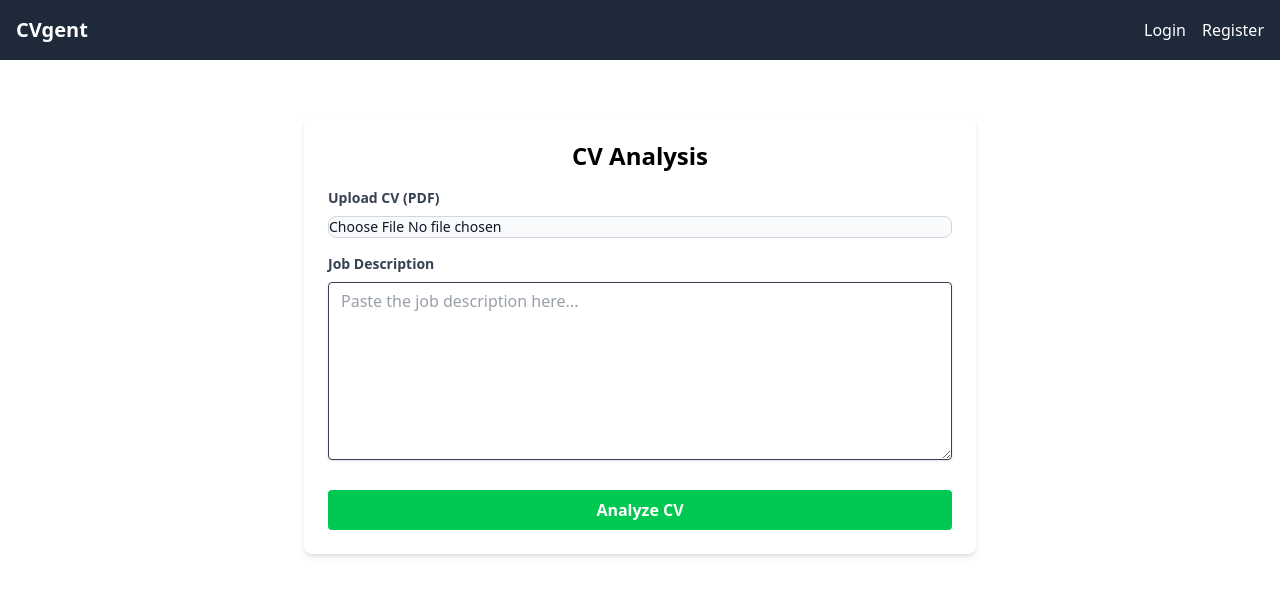
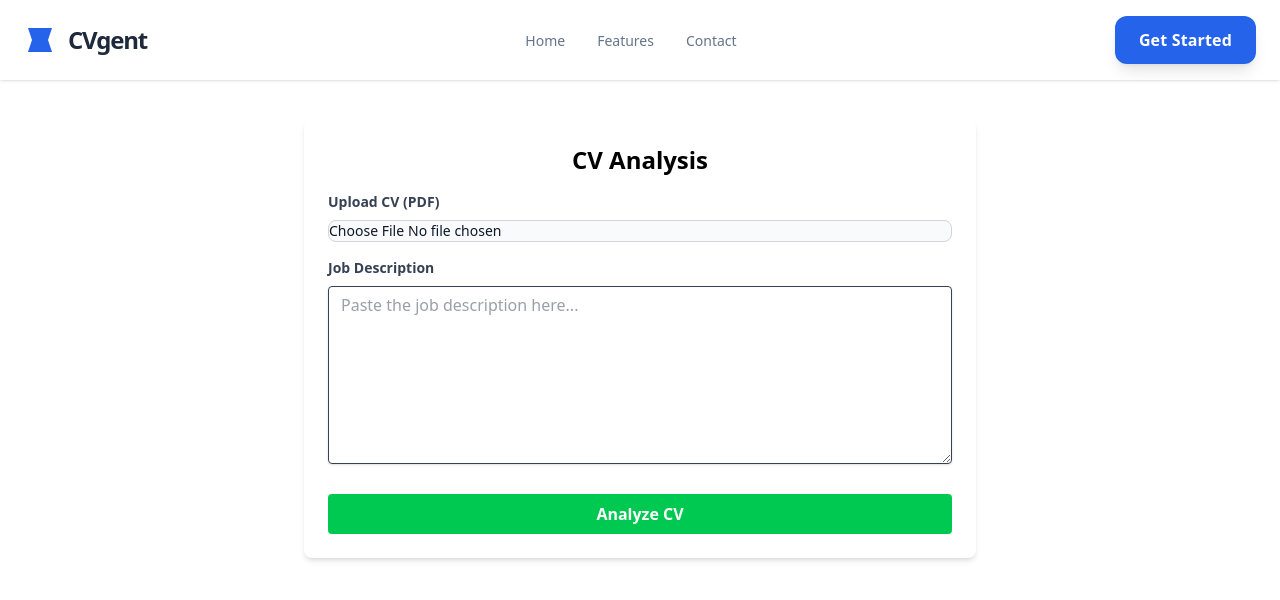
Before and after one commit to Ysen0603/cvgent, a Next.js app in the folder frontend/: page /cv-analysis in a window 1280 px wide. Shown: the top 600 px of the page. Built offline with nearby package versions, Linux system fonts and the light colour scheme; no server answers.

Commit message:
Refactor styles and layout for improved UI/UX; update Navbar and middleware routes

```diff
--- a/frontend/app/globals.css
+++ b/frontend/app/globals.css
@@ -1 +1,38 @@
 @import "tailwindcss";
+
+:root {
+  --background-light: #f8fafc;
+  --text-primary: #1e293b;
+  --text-secondary: #64748b;
+  --primary-color: #2563eb;
+}
+.hero-gradient {
+        background-image: linear-gradient(45deg, var(--primary-color) 0%, #5fa6f7 100%);
+}
+.cta-button {
+  background-color: var(--primary-color);
+  transition: background-color 0.3s ease;
+}
+.cta-button:hover {
+  background-color: #1c75d3;}
+ .nav-link {
+  position: relative;
+  transition: color 0.3s ease;
+}
+.nav-link:hover {
+  color: var(--primary-color);
+}
+.nav-link::after {
+  content: '';
+  position: absolute;
+  width: 0;
+  height: 2px;
+  bottom: -4px;
+  left: 50%;
+  transform: translateX(-50%);
+  background-color: var(--primary-color);
+  transition: width 0.3s ease;
+}
+.nav-link:hover::after {
+  width: 100%;
+}
--- a/frontend/app/layout.tsx
+++ b/frontend/app/layout.tsx
@@ -32,9 +32,8 @@ export default function RootLayout({
       >
         <AuthProvider>
           <Navbar /> {/* Add Navbar here */}
-          <main className="container mx-auto p-4">
             {children}
-          </main>
+
         </AuthProvider>
       </body>
     </html>
--- a/frontend/app/page.tsx
+++ b/frontend/app/page.tsx
@@ -1,103 +1,127 @@
-import Image from "next/image";
+import Link from "next/link";
 
 export default function Home() {
   return (
-    <div className="grid grid-rows-[20px_1fr_20px] items-center justify-items-center min-h-screen p-8 pb-20 gap-16 sm:p-20 font-[family-name:var(--font-geist-sans)]">
-      <main className="flex flex-col gap-[32px] row-start-2 items-center sm:items-start">
-        <Image
-          className="dark:invert"
-          src="/next.svg"
-          alt="Next.js logo"
-          width={180}
-          height={38}
-          priority
-        />
-        <ol className="list-inside list-decimal text-sm/6 text-center sm:text-left font-[family-name:var(--font-geist-mono)]">
-          <li className="mb-2 tracking-[-.01em]">
-            Get started by editing{" "}
-            <code className="bg-black/[.05] dark:bg-white/[.06] px-1 py-0.5 rounded font-[family-name:var(--font-geist-mono)] font-semibold">
-              app/page.tsx
-            </code>
-            .
-          </li>
-          <li className="tracking-[-.01em]">
-            Save and see your changes instantly.
-          </li>
-        </ol>
+    <div className="bg-[var(--background-light)] text-[var(--text-primary)]">
+      <div className="relative flex size-full min-h-screen flex-col group/design-root overflow-x-hidden">
+        <div className="layout-container flex h-full grow flex-col">
 
-        <div className="flex gap-4 items-center flex-col sm:flex-row">
-          <a
-            className="rounded-full border border-solid border-transparent transition-colors flex items-center justify-center bg-foreground text-background gap-2 hover:bg-[#383838] dark:hover:bg-[#ccc] font-medium text-sm sm:text-base h-10 sm:h-12 px-4 sm:px-5 sm:w-auto"
-            href="https://vercel.com/new?utm_source=create-next-app&utm_medium=appdir-template-tw&utm_campaign=create-next-app"
-            target="_blank"
-            rel="noopener noreferrer"
-          >
-            <Image
-              className="dark:invert"
-              src="/vercel.svg"
-              alt="Vercel logomark"
-              width={20}
-              height={20}
-            />
-            Deploy now
-          </a>
-          <a
-            className="rounded-full border border-solid border-black/[.08] dark:border-white/[.145] transition-colors flex items-center justify-center hover:bg-[#f2f2f2] dark:hover:bg-[#1a1a1a] hover:border-transparent font-medium text-sm sm:text-base h-10 sm:h-12 px-4 sm:px-5 w-full sm:w-auto md:w-[158px]"
-            href="https://nextjs.org/docs?utm_source=create-next-app&utm_medium=appdir-template-tw&utm_campaign=create-next-app"
-            target="_blank"
-            rel="noopener noreferrer"
-          >
-            Read our docs
-          </a>
+          <main className="flex flex-1 flex-col items-center justify-center">
+            <section className="w-full py-20 md:py-32 lg:py-40 bg-white">
+              <div className="container mx-auto px-6 text-center">
+                <h1 className="text-4xl font-extrabold tracking-tighter sm:text-5xl md:text-6xl lg:text-7xl text-transparent bg-clip-text bg-gradient-to-r from-[var(--primary-color)] via-[#1c75d3] to-[#114e8a]">
+                  Craft Your Perfect CV with CVgent
+                </h1>
+                <p className="mt-6 max-w-2xl mx-auto text-lg text-[var(--text-secondary)] md:text-xl">
+                  Leverage AI to analyze your CV against job descriptions. Identify key areas for improvement and significantly boost your chances of landing your dream job.
+                </p>
+                <div className="mt-10 flex flex-col sm:flex-row justify-center items-center gap-4">
+                  <Link className="cta-button w-full sm:w-auto flex min-w-[180px] max-w-[480px] cursor-pointer items-center justify-center overflow-hidden rounded-xl h-12 px-6 text-white text-base font-semibold leading-normal tracking-[0.01em] shadow-lg hover:shadow-xl transform hover:scale-105 transition-all duration-300" href="/cv-analysis">
+                    <span className="truncate">Analyze Your CV Now</span>
+                  </Link>
+                  <Link className="w-full sm:w-auto flex min-w-[180px] max-w-[480px] cursor-pointer items-center justify-center overflow-hidden rounded-xl h-12 px-6 bg-transparent border-2 border-[var(--primary-color)] text-[var(--primary-color)] text-base font-semibold leading-normal tracking-[0.01em] hover:bg-[var(--primary-color)] hover:text-white transition-all duration-300" href="#features">
+                    <span className="truncate">Learn More</span>
+                  </Link>
+                </div>
+              </div>
+            </section>
+
+            <section className="w-full py-16 md:py-24 bg-[var(--background-light)]" id="features">
+              <div className="container mx-auto px-6">
+                <div className="text-center mb-12">
+                  <h2 className="text-3xl font-bold tracking-tight text-[var(--text-primary)] sm:text-4xl">Why Choose CVgent?</h2>
+                  <p className="mt-4 text-lg text-[var(--text-secondary)]">Unlock the full potential of your resume.</p>
+                </div>
+                <div className="grid grid-cols-1 gap-8 md:grid-cols-2 lg:grid-cols-3">
+                  <div className="bg-white p-8 rounded-xl shadow-lg hover:shadow-2xl transition-shadow duration-300">
+                    <div className="flex items-center justify-center size-12 rounded-full bg-[var(--primary-color)] text-white mb-6">
+                      <svg className="w-6 h-6" fill="none" stroke="currentColor" strokeWidth={1.5} viewBox="0 0 24 24" xmlns="http://www.w3.org/2000/svg">
+                        <path d="M12 18.75a6 6 0 006-6v-1.5m-6 7.5a6 6 0 01-6-6v-1.5m6 7.5v3.75m-3.75 0h7.5M12 15.75a3 3 0 01-3-3V4.5a3 3 0 116 0v8.25a3 3 0 01-3 3z" strokeLinecap="round" strokeLinejoin="round"></path>
+                      </svg>
+                    </div>
+                    <h3 className="text-xl font-semibold text-[var(--text-primary)] mb-2">AI-Powered Analysis</h3>
+                    <p className="text-[var(--text-secondary)] text-sm">Get data-driven insights on how your CV stacks up against specific job requirements using advanced AI algorithms.</p>
+                  </div>
+                  <div className="bg-white p-8 rounded-xl shadow-lg hover:shadow-2xl transition-shadow duration-300">
+                    <div className="flex items-center justify-center size-12 rounded-full bg-[var(--primary-color)] text-white mb-6">
+                      <svg className="w-6 h-6" fill="none" stroke="currentColor" strokeWidth={1.5} viewBox="0 0 24 24" xmlns="http://www.w3.org/2000/svg">
+                        <path d="M10.5 6h9.75M10.5 6a1.5 1.5 0 11-3 0m3 0a1.5 1.5 0 10-3 0M3.75 6H7.5m3 12h9.75m-9.75 0a1.5 1.5 0 01-3 0m3 0a1.5 1.5 0 00-3 0m-3.75 0H7.5m9-6h3.75m-3.75 0a1.5 1.5 0 01-3 0m3 0a1.5 1.5 0 00-3 0m-9.75 0h9.75" strokeLinecap="round" strokeLinejoin="round"></path>
+                      </svg>
+                    </div>
+                    <h3 className="text-xl font-semibold text-[var(--text-primary)] mb-2">Personalized Feedback</h3>
+                    <p className="text-[var(--text-secondary)] text-sm">Receive actionable suggestions and tailored recommendations to optimize your CV content, structure, and keywords.</p>
+                  </div>
+                  <div className="bg-white p-8 rounded-xl shadow-lg hover:shadow-2xl transition-shadow duration-300">
+                    <div className="flex items-center justify-center size-12 rounded-full bg-[var(--primary-color)] text-white mb-6">
+                      <svg className="w-6 h-6" fill="none" stroke="currentColor" strokeWidth={1.5} viewBox="0 0 24 24" xmlns="http://www.w3.org/2000/svg">
+                        <path d="M3.75 13.5l10.5-11.25L12 10.5h8.25L9.75 21.75 12 13.5H3.75z" strokeLinecap="round" strokeLinejoin="round"></path>
+                      </svg>
+                    </div>
+                    <h3 className="text-xl font-semibold text-[var(--text-primary)] mb-2">Boost Your Chances</h3>
+                    <p className="text-[var(--text-secondary)] text-sm">Increase your interview call-backs by ensuring your CV is perfectly aligned with what employers are looking for.</p>
+                  </div>
+                </div>
+              </div>
+            </section>
+
+            <section className="w-full py-16 md:py-24 bg-white" id="contact">
+              <div className="container mx-auto px-6">
+                <div className="text-center mb-12">
+                  <h2 className="text-3xl font-bold tracking-tight text-[var(--text-primary)] sm:text-4xl">Get in Touch</h2>
+                  <p className="mt-4 text-lg text-[var(--text-secondary)]">Have questions or need support? We're here to help.</p>
+                </div>
+                <div className="max-w-xl mx-auto bg-[var(--background-light)] p-8 rounded-xl shadow-xl">
+                  <form action="#" className="space-y-6" method="POST">
+                    <div>
+                      <label className="block text-sm font-medium text-[var(--text-primary)]" htmlFor="name">Full Name</label>
+                      <input className="mt-1 block w-full px-3 py-2 border border-slate-300 rounded-md shadow-sm placeholder-slate-400 focus:outline-none focus:ring-[var(--primary-color)] focus:border-[var(--primary-color)] sm:text-sm" id="name" name="name" type="text"/>
+                    </div>
+                    <div>
+                      <label className="block text-sm font-medium text-[var(--text-primary)]" htmlFor="email">Email Address</label>
+                      <input className="mt-1 block w-full px-3 py-2 border border-slate-300 rounded-md shadow-sm placeholder-slate-400 focus:outline-none focus:ring-[var(--primary-color)] focus:border-[var(--primary-color)] sm:text-sm" id="email" name="email" type="email"/>
+                    </div>
+                    <div>
+                      <label className="block text-sm font-medium text-[var(--text-primary)]" htmlFor="message">Message</label>
+                      <textarea className="mt-1 block w-full px-3 py-2 border border-slate-300 rounded-md shadow-sm placeholder-slate-400 focus:outline-none focus:ring-[var(--primary-color)] focus:border-[var(--primary-color)] sm:text-sm" id="message" name="message" rows={4}></textarea>
+                    </div>
+                    <div>
+                      <button className="w-full cta-button flex justify-center py-2 px-4 border border-transparent rounded-md shadow-sm text-sm font-medium text-white hover:bg-[#1c75d3] focus:outline-none focus:ring-2 focus:ring-offset-2 focus:ring-[var(--primary-color)]" type="submit">
+                        Send Message
+                      </button>
+                    </div>
+                  </form>
+                </div>
+              </div>
+            </section>
+          </main>
+
+          <footer className="bg-slate-800 text-slate-300">
+            <div className="container mx-auto px-6 py-10">
+              <div className="grid grid-cols-1 md:grid-cols-3 gap-8 items-center text-center md:text-left">
+                <div>
+                  <div className="flex items-center justify-center md:justify-start gap-2 mb-2">
+                    <svg className="h-7 w-7 text-[var(--primary-color)]" fill="none" viewBox="0 0 48 48" xmlns="http://www.w3.org/2000/svg"><path d="M6 6H42L36 24L42 42H6L12 24L6 6Z" fill="currentColor"></path></svg>
+                    <h2 className="text-xl font-semibold text-white">CVgent</h2>
+                  </div>
+                  <p className="text-sm">AI-powered CV optimization for job seekers.</p>
+                </div>
+                <div className="flex flex-col gap-2 items-center md:items-start">
+                  <Link className="hover:text-[var(--primary-color)] transition-colors text-sm" href="/">Home</Link>
+                  <Link className="hover:text-[var(--primary-color)] transition-colors text-sm" href="#features">Features</Link>
+                  <Link className="hover:text-[var(--primary-color)] transition-colors text-sm" href="#contact">Contact Us</Link>
+                </div>
+                <div className="flex flex-col gap-2 items-center md:items-start">
+                  <Link className="hover:text-[var(--primary-color)] transition-colors text-sm" href="#">Privacy Policy</Link>
+                  <Link className="hover:text-[var(--primary-color)] transition-colors text-sm" href="#">Terms of Service</Link>
+                </div>
+              </div>
+              <div className="mt-8 border-t border-slate-700 pt-8 text-center text-sm">
+                <p>© 2024 CVgent. All rights reserved.</p>
+              </div>
+            </div>
+          </footer>
         </div>
-      </main>
-      <footer className="row-start-3 flex gap-[24px] flex-wrap items-center justify-center">
-        <a
-          className="flex items-center gap-2 hover:underline hover:underline-offset-4"
-          href="https://nextjs.org/learn?utm_source=create-next-app&utm_medium=appdir-template-tw&utm_campaign=create-next-app"
-          target="_blank"
-          rel="noopener noreferrer"
-        >
-          <Image
-            aria-hidden
-            src="/file.svg"
-            alt="File icon"
-            width={16}
-            height={16}
-          />
-          Learn
-        </a>
-        <a
-          className="flex items-center gap-2 hover:underline hover:underline-offset-4"
-          href="https://vercel.com/templates?framework=next.js&utm_source=create-next-app&utm_medium=appdir-template-tw&utm_campaign=create-next-app"
-          target="_blank"
-          rel="noopener noreferrer"
-        >
-          <Image
-            aria-hidden
-            src="/window.svg"
-            alt="Window icon"
-            width={16}
-            height={16}
-          />
-          Examples
-        </a>
-        <a
-          className="flex items-center gap-2 hover:underline hover:underline-offset-4"
-          href="https://nextjs.org?utm_source=create-next-app&utm_medium=appdir-template-tw&utm_campaign=create-next-app"
-          target="_blank"
-          rel="noopener noreferrer"
-        >
-          <Image
-            aria-hidden
-            src="/globe.svg"
-            alt="Globe icon"
-            width={16}
-            height={16}
-          />
-          Go to nextjs.org →
-        </a>
-      </footer>
+      </div>
     </div>
   );
 }
--- a/frontend/components/Navbar.tsx
+++ b/frontend/components/Navbar.tsx
@@ -7,50 +7,67 @@ const Navbar: React.FC = () => {
   const { isAuthenticated, user, logout } = useAuth();
 
   return (
-    <nav className="bg-gray-800 p-4 text-white">
-      <div className="container mx-auto flex justify-between items-center">
-        <Link href="/" className="text-xl font-bold">
-          CVgent
-        </Link>
-        <ul className="flex space-x-4">
+    <header className="sticky top-0 z-50 bg-white/80 backdrop-blur-md shadow-sm">
+      <div className="container mx-auto flex items-center justify-between whitespace-nowrap px-6 py-4">
+        <div className="flex items-center gap-3 text-[var(--text-primary)]">
+          <svg className="h-8 w-8 text-[var(--primary-color)]" fill="none" viewBox="0 0 48 48" xmlns="http://www.w3.org/2000/svg">
+            <path d="M6 6H42L36 24L42 42H6L12 24L6 6Z" fill="currentColor"></path>
+          </svg>
+          <h2 className="text-2xl font-bold leading-tight tracking-tighter">CVgent</h2>
+        </div>
+
+        <nav className="hidden md:flex items-center gap-8">
+          <Link className="nav-link text-[var(--text-secondary)] hover:text-[var(--primary-color)] text-sm font-medium leading-normal" href="/">
+            Home
+          </Link>
+          <Link className="nav-link text-[var(--text-secondary)] hover:text-[var(--primary-color)] text-sm font-medium leading-normal" href="#features">
+            Features
+          </Link>
+          <Link className="nav-link text-[var(--text-secondary)] hover:text-[var(--primary-color)] text-sm font-medium leading-normal" href="#contact">
+            Contact
+          </Link>
+
+          {isAuthenticated && (
+            <>
+              <Link className="nav-link text-[var(--text-secondary)] hover:text-[var(--primary-color)] text-sm font-medium leading-normal" href="/cv-analysis">
+                CV Analysis
+              </Link>
+              <Link className="nav-link text-[var(--text-secondary)] hover:text-[var(--primary-color)] text-sm font-medium leading-normal" href="/gemini-key-management">
+                Manage API Key
+              </Link>
+            </>
+          )}
+        </nav>
+
+        <div className="hidden md:flex items-center gap-4">
           {isAuthenticated ? (
             <>
-              <li>
-                <Link href="/cv-analysis" className="hover:text-gray-300">
-                  CV Analysis
-                </Link>
-              </li>
-              <li>
-                <Link href="/gemini-key-management" className="hover:text-gray-300">
-                  Manage API Key
-                </Link>
-              </li>
-              <li>
-                <span className="text-gray-400">Welcome, {user?.username || 'User'}</span>
-              </li>
-              <li>
-                <button onClick={logout} className="bg-red-500 hover:bg-red-700 text-white font-bold py-1 px-3 rounded">
-                  Logout
-                </button>
-              </li>
+              <span className="text-sm text-[var(--text-secondary)]">
+                Welcome, {user?.username || 'User'}
+              </span>
+              <button
+                onClick={logout}
+                className="cta-button min-w-[100px] cursor-pointer items-center justify-center overflow-hidden rounded-lg h-10 px-5 text-white text-sm font-semibold leading-normal tracking-[0.01em] shadow-md hover:shadow-lg transform hover:scale-105 transition-all duration-300"
+              >
+                Logout
+              </button>
             </>
           ) : (
             <>
-              <li>
-                <Link href="/login" className="hover:text-gray-300">
-                  Login
-                </Link>
-              </li>
-              <li>
-                <Link href="/register" className="hover:text-gray-300">
-                  Register
-                </Link>
-              </li>
+              <Link className="cta-button w-full sm:w-auto flex cursor-pointer items-center justify-center overflow-hidden rounded-xl h-12 px-6 text-white text-base font-semibold leading-normal tracking-[0.01em] shadow-lg hover:shadow-xl transform hover:scale-105 transition-all duration-300" href="/cv-analysis">
+                    <span className="truncate">Get Started</span>
+              </Link>
             </>
           )}
-        </ul>
+        </div>
+
+        <button className="md:hidden text-[var(--primary-color)]">
+          <svg className="w-6 h-6" fill="none" stroke="currentColor" strokeWidth="1.5" viewBox="0 0 24 24" xmlns="http://www.w3.org/2000/svg">
+            <path d="M3.75 6.75h16.5M3.75 12h16.5m-3.75 5.25h-9.75" strokeLinecap="round" strokeLinejoin="round"></path>
+          </svg>
+        </button>
       </div>
-    </nav>
+    </header>
   );
 };
 
--- a/frontend/middleware.ts
+++ b/frontend/middleware.ts
@@ -33,5 +33,5 @@ export function middleware(request: NextRequest) {
 }
 
 export const config = {
-  matcher: ['/', '/login', '/register', '/dashboard/:path*', '/gemini-key-management/:path*', '/cv-analysis/:path*'],
+  matcher: ['/login', '/register', '/dashboard/:path*', '/gemini-key-management/:path*', '/cv-analysis/:path*'],
 };
```
